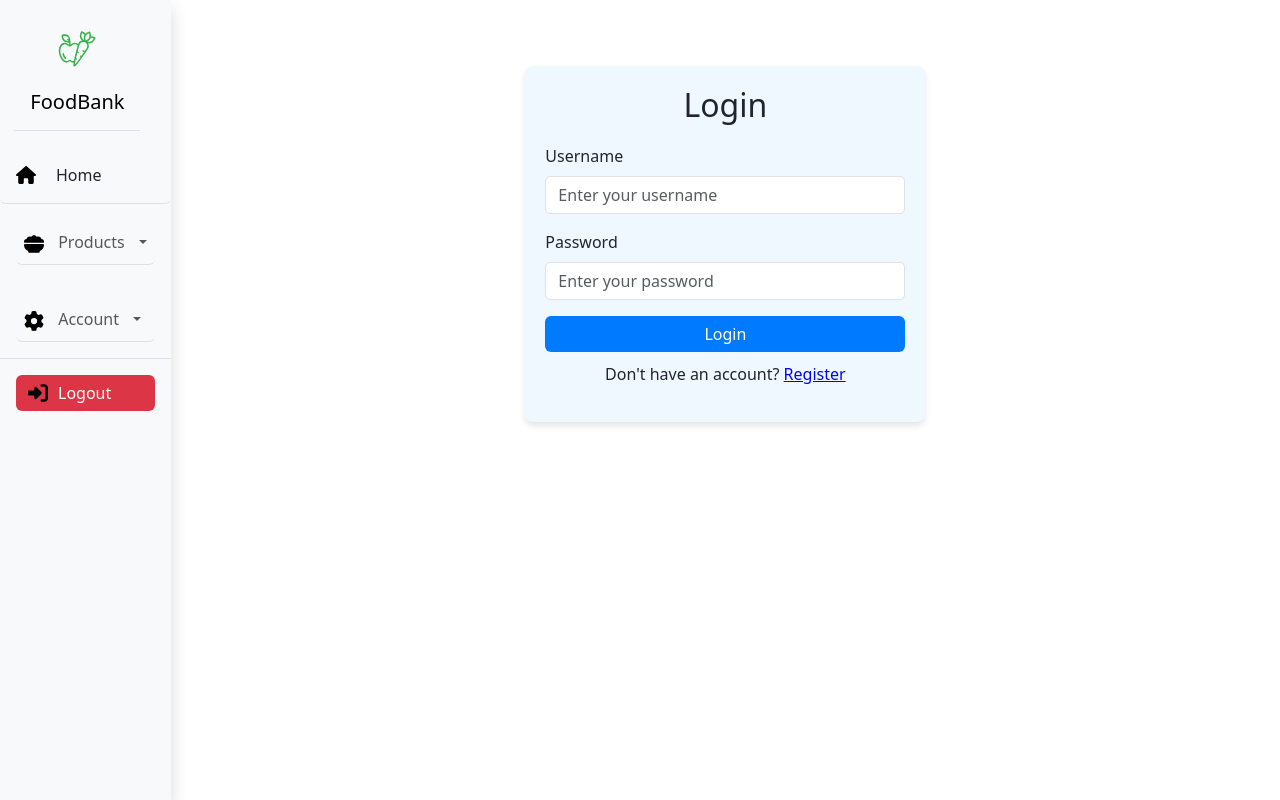
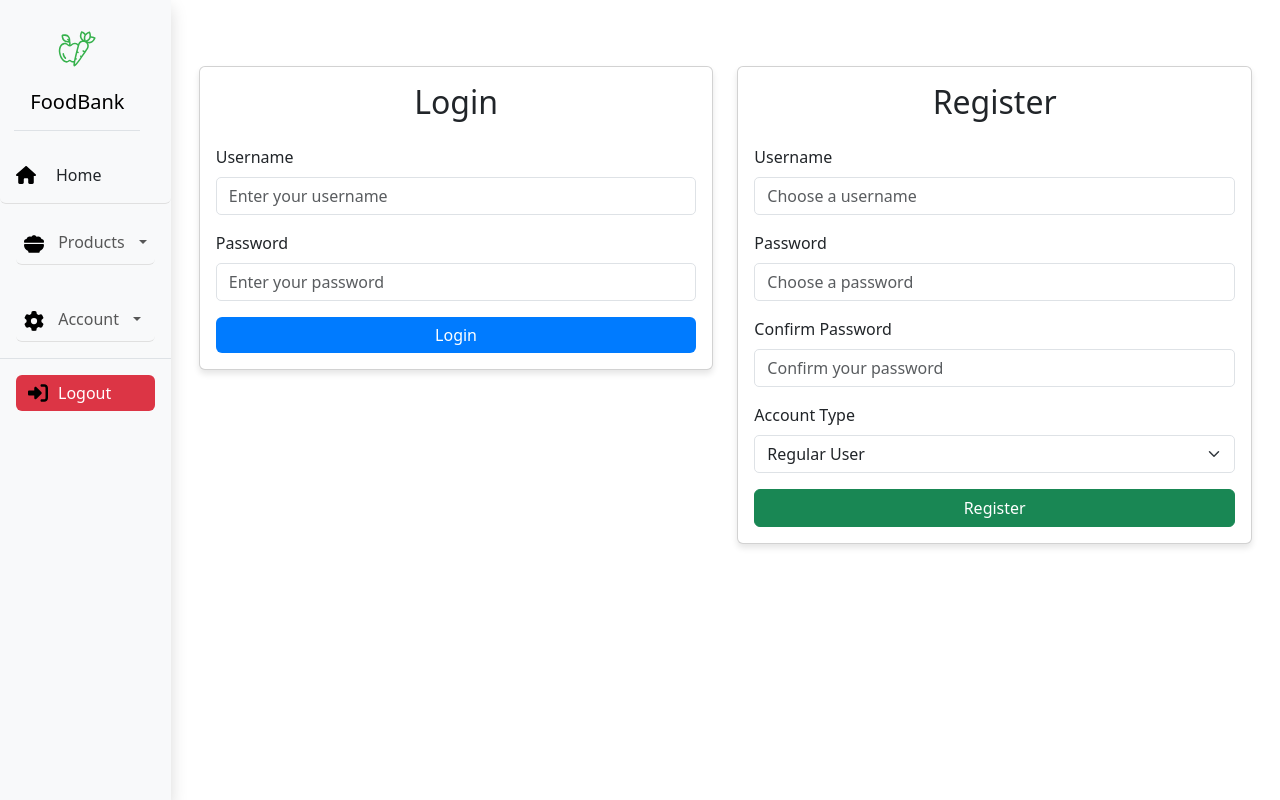
Before and after one commit to Stianjp/Webapplikasjon-Eksamen-Sub-app-2, a React (Create React App) app in the folder sub-app-2/: page /account in a window 1280 px wide. Built offline with nearby package versions, Linux system fonts and the light colour scheme.

Commit message:
Updated login/reg. page
Aligning with Sub-App-1

```diff
--- a/sub-app-2/src/Home/Account.css
+++ b/sub-app-2/src/Home/Account.css
@@ -1,9 +1,8 @@
 .account-container {
-    max-width: 400px;
   margin: 50px auto;
-    padding: 20px;
-    background-color: #f0f8ff;
-    border-radius: 8px;
+}
+
+.card {
   box-shadow: 0 4px 6px rgba(0, 0, 0, 0.1);
 }
 
@@ -12,19 +11,8 @@
   margin-bottom: 20px;
 }
 
-  button {
+.button {
   width: 100%;
-  }
-
-  .toggle-link {
-    text-align: center;
-    margin-top: 10px;
-  }
-
-  .link-text {
-    color: blue;
-    cursor: pointer;
-    text-decoration: underline;
 }
 
 .alert {
--- a/sub-app-2/src/Home/Account.jsx
+++ b/sub-app-2/src/Home/Account.jsx
@@ -1,30 +1,55 @@
 import React, { useState, useEffect } from 'react';
-import { Container, Form, Button, Alert } from 'react-bootstrap';
+import { Container, Form, Button, Alert, Row, Col, Card } from 'react-bootstrap';
 import './Account.css';
 
 const API_BASE_URL = 'http://localhost:7067/api/Account';
 
 const Account = ({ onLogin }) => {
-  const [isRegister, setIsRegister] = useState(false);
-  const [formData, setFormData] = useState({
+  const [loginFormData, setLoginFormData] = useState({
+    username: '',
+    password: '',
+  });
+  const [registerFormData, setRegisterFormData] = useState({
     username: '',
     password: '',
     confirmPassword: '',
-    accountType: 'RegularUser', // Adjust based on your backend roles
+    accountType: 'RegularUser',
   });
   const [errors, setErrors] = useState([]);
   const [successMessage, setSuccessMessage] = useState('');
 
-  const handleInputChange = (e) => {
+  // Handle input changes for login form
+  const handleLoginInputChange = (e) => {
     const { name, value } = e.target;
-    setFormData((prevData) => ({
+    setLoginFormData((prevData) => ({
       ...prevData,
       [name]: value,
     }));
   };
 
-  const validateForm = () => {
-    const { username, password, confirmPassword } = formData;
+  // Handle input changes for registration form
+  const handleRegisterInputChange = (e) => {
+    const { name, value } = e.target;
+    setRegisterFormData((prevData) => ({
+      ...prevData,
+      [name]: value,
+    }));
+  };
+
+  // Validate login form
+  const validateLoginForm = () => {
+    const { username, password } = loginFormData;
+    const errorMessages = [];
+
+    if (!username.trim()) errorMessages.push('Username is required.');
+    if (!password) errorMessages.push('Password is required.');
+
+    return errorMessages;
+  };
+
+  // Validate registration form
+  const validateRegisterForm = () => {
+    const { username, password, confirmPassword } = registerFormData;
     const errorMessages = [];
 
     if (!username.trim()) errorMessages.push('Username is required.');
@@ -34,15 +59,16 @@ const Account = ({ onLogin }) => {
       errorMessages.push('Password must contain at least one uppercase letter.');
     if (!/[a-z]/.test(password))
       errorMessages.push('Password must contain at least one lowercase letter.');
-    if (isRegister && password !== confirmPassword)
+    if (password !== confirmPassword)
       errorMessages.push('Passwords do not match.');
 
     return errorMessages;
   };
 
-  const handleSubmit = async (e) => {
+  // Handle login form submission
+  const handleLoginSubmit = async (e) => {
     e.preventDefault();
-    const errors = validateForm();
+    const errors = validateLoginForm();
 
     if (errors.length > 0) {
       setErrors(errors);
@@ -51,19 +77,54 @@ const Account = ({ onLogin }) => {
     }
 
     try {
-      if (isRegister) {
+      // Login API Call
+      const loginResponse = await fetch(`${API_BASE_URL}/login`, {
+        method: 'POST',
+        headers: {
+          'Content-Type': 'application/json',
+        },
+        body: JSON.stringify(loginFormData),
+      });
+
+      if (!loginResponse.ok) {
+        const errorData = await loginResponse.json();
+        throw new Error(errorData.message || 'Login failed.');
+      }
+
+      const loginData = await loginResponse.json();
+      localStorage.setItem('authToken', loginData.token); // Save the token
+      if (onLogin) onLogin(loginData); // Call parent login handler if provided
+      setSuccessMessage('Login successful!');
+      setErrors([]);
+    } catch (error) {
+      setErrors([error.message]);
+      // Clear password fields on failure
+      setLoginFormData({
+        ...loginFormData,
+        password: '',
+      });
+    }
+  };
+
+  // Handle registration form submission
+  const handleRegisterSubmit = async (e) => {
+    e.preventDefault();
+    const errors = validateRegisterForm();
+
+    if (errors.length > 0) {
+      setErrors(errors);
+      setSuccessMessage('');
+      return;
+    }
+
+    try {
       // Registration API Call
       const registerResponse = await fetch(`${API_BASE_URL}/register`, {
         method: 'POST',
         headers: {
           'Content-Type': 'application/json',
         },
-          body: JSON.stringify({
-            username: formData.username,
-            password: formData.password,
-            confirmPassword: formData.confirmPassword,
-            role: formData.accountType,
-          }),
+        body: JSON.stringify(registerFormData),
       });
 
       if (!registerResponse.ok) {
@@ -78,8 +139,8 @@ const Account = ({ onLogin }) => {
           'Content-Type': 'application/json',
         },
         body: JSON.stringify({
-            username: formData.username,
-            password: formData.password,
+          username: registerFormData.username,
+          password: registerFormData.password,
         }),
       });
 
@@ -92,38 +153,12 @@ const Account = ({ onLogin }) => {
       localStorage.setItem('authToken', loginData.token); // Save the token
       if (onLogin) onLogin(loginData); // Call parent login handler if provided
       setSuccessMessage('Registration and login successful!');
-      } else {
-        // Login API Call
-        const loginResponse = await fetch(`${API_BASE_URL}/login`, {
-          method: 'POST',
-          headers: {
-            'Content-Type': 'application/json',
-          },
-          body: JSON.stringify({
-            username: formData.username,
-            password: formData.password,
-          }),
-        });
-
-        if (!loginResponse.ok) {
-          const errorData = await loginResponse.json();
-          throw new Error(errorData.message || 'Login failed.');
-        }
-
-        const loginData = await loginResponse.json();
-        localStorage.setItem('authToken', loginData.token); // Save the token
-        if (onLogin) onLogin(loginData); // Call parent login handler if provided
-        setSuccessMessage('Login successful!');
-      }
-
-      // Clear errors on success
       setErrors([]);
     } catch (error) {
       setErrors([error.message]);
-
       // Clear password fields on failure
-      setFormData({
-        ...formData,
+      setRegisterFormData({
+        ...registerFormData,
         password: '',
         confirmPassword: '',
       });
@@ -138,7 +173,6 @@ const Account = ({ onLogin }) => {
   return (
     <Container>
       <div className="account-container">
-        <h2>{isRegister ? 'Register' : 'Login'}</h2>
         {errors.length > 0 && (
           <Alert variant="danger">
             {errors.map((error, index) => (
@@ -148,14 +182,20 @@ const Account = ({ onLogin }) => {
         )}
         {successMessage && <Alert variant="success">{successMessage}</Alert>}
 
-        <Form onSubmit={handleSubmit}>
+        <Row>
+          {/* Login Form */}
+          <Col md={6} className="mb-4">
+            <Card>
+              <Card.Body>
+                <h2 className="card-title mb-4 text-center">Login</h2>
+                <Form onSubmit={handleLoginSubmit}>
                   <Form.Group className="mb-3">
                     <Form.Label>Username</Form.Label>
                     <Form.Control
                       type="text"
                       name="username"
-              value={formData.username}
-              onChange={handleInputChange}
+                      value={loginFormData.username}
+                      onChange={handleLoginInputChange}
                       placeholder="Enter your username"
                       required
                     />
@@ -166,64 +206,83 @@ const Account = ({ onLogin }) => {
                     <Form.Control
                       type="password"
                       name="password"
-              value={formData.password}
-              onChange={handleInputChange}
+                      value={loginFormData.password}
+                      onChange={handleLoginInputChange}
                       placeholder="Enter your password"
                       required
                     />
                   </Form.Group>
 
-          {isRegister && (
-            <>
+                  <Button variant="primary" type="submit" className="w-100">
+                    Login
+                  </Button>
+                </Form>
+              </Card.Body>
+            </Card>
+          </Col>
+
+          {/* Registration Form */}
+          <Col md={6} className="mb-4">
+            <Card>
+              <Card.Body>
+                <h2 className="card-title mb-4 text-center">Register</h2>
+                <Form onSubmit={handleRegisterSubmit}>
+                  <Form.Group className="mb-3">
+                    <Form.Label>Username</Form.Label>
+                    <Form.Control
+                      type="text"
+                      name="username"
+                      value={registerFormData.username}
+                      onChange={handleRegisterInputChange}
+                      placeholder="Choose a username"
+                      required
+                    />
+                  </Form.Group>
+
+                  <Form.Group className="mb-3">
+                    <Form.Label>Password</Form.Label>
+                    <Form.Control
+                      type="password"
+                      name="password"
+                      value={registerFormData.password}
+                      onChange={handleRegisterInputChange}
+                      placeholder="Choose a password"
+                      required
+                    />
+                  </Form.Group>
+
                   <Form.Group className="mb-3">
                     <Form.Label>Confirm Password</Form.Label>
                     <Form.Control
                       type="password"
                       name="confirmPassword"
-                  value={formData.confirmPassword}
-                  onChange={handleInputChange}
+                      value={registerFormData.confirmPassword}
+                      onChange={handleRegisterInputChange}
                       placeholder="Confirm your password"
                       required
                     />
                   </Form.Group>
+
                   <Form.Group className="mb-3">
                     <Form.Label>Account Type</Form.Label>
                     <Form.Select
                       name="accountType"
-                  value={formData.accountType}
-                  onChange={handleInputChange}
+                      value={registerFormData.accountType}
+                      onChange={handleRegisterInputChange}
                     >
                       <option value="RegularUser">Regular User</option>
                       <option value="FoodProducer">Food Producer</option>
                     </Form.Select>
                   </Form.Group>
-            </>
-          )}
 
-          <Button variant={isRegister ? 'success' : 'primary'} type="submit">
-            {isRegister ? 'Register' : 'Login'}
+                  <Button variant="success" type="submit" className="w-100">
+                    Register
                   </Button>
                 </Form>
-
-        <p className="toggle-link">
-          {isRegister ? 'Already have an account?' : "Don't have an account?"}{' '}
-          <span
-            onClick={() => {
-              setIsRegister(!isRegister);
-              setErrors([]);
-              setSuccessMessage('');
-              setFormData({
-                username: '',
-                password: '',
-                confirmPassword: '',
-                accountType: 'RegularUser',
-              });
-            }}
-            className="link-text"
-          >
-            {isRegister ? 'Login' : 'Register'}
-          </span>
-        </p>
+              </Card.Body>
+            </Card>
+          </Col>
+        </Row>
       </div>
     </Container>
   );
```
Lines whose indentation alone changed are shown as unchanged.
